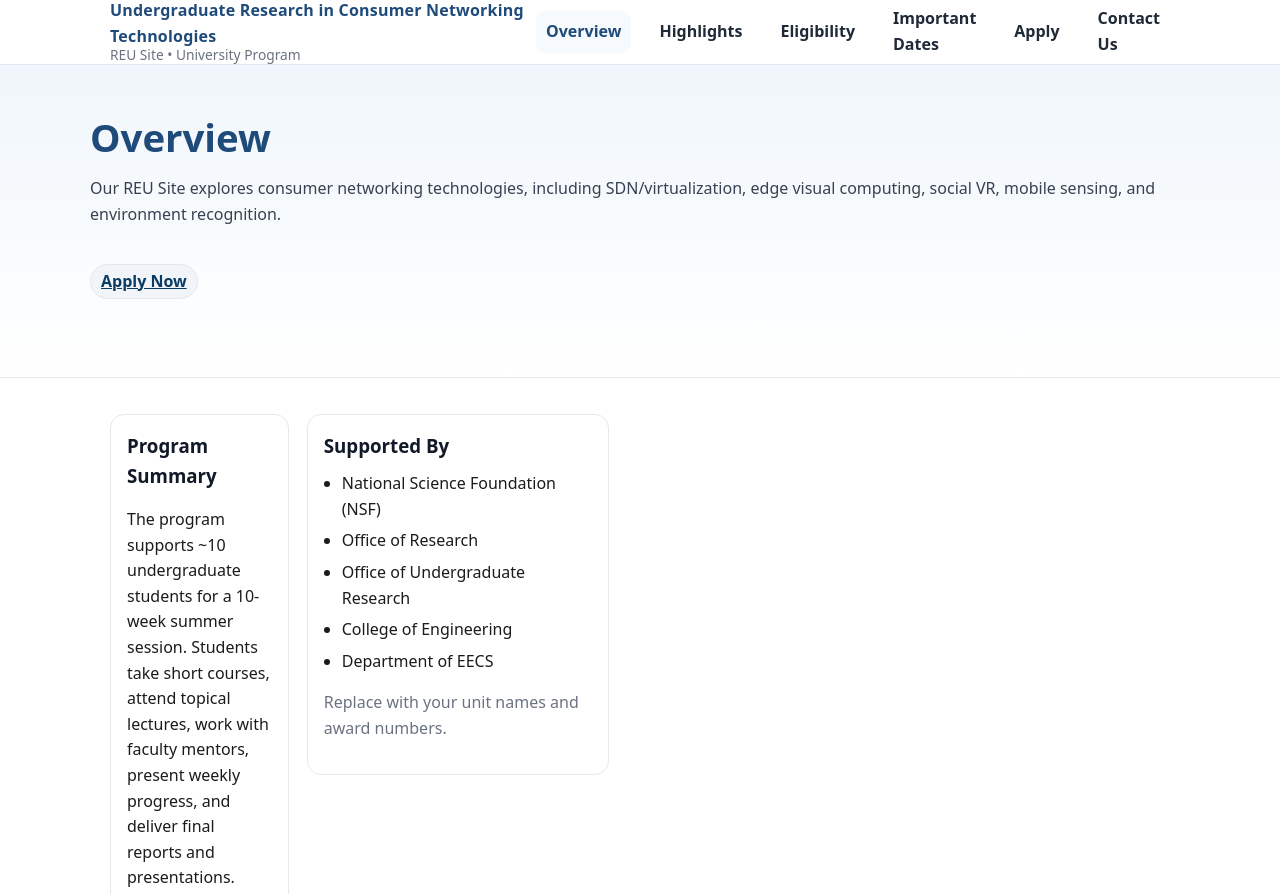
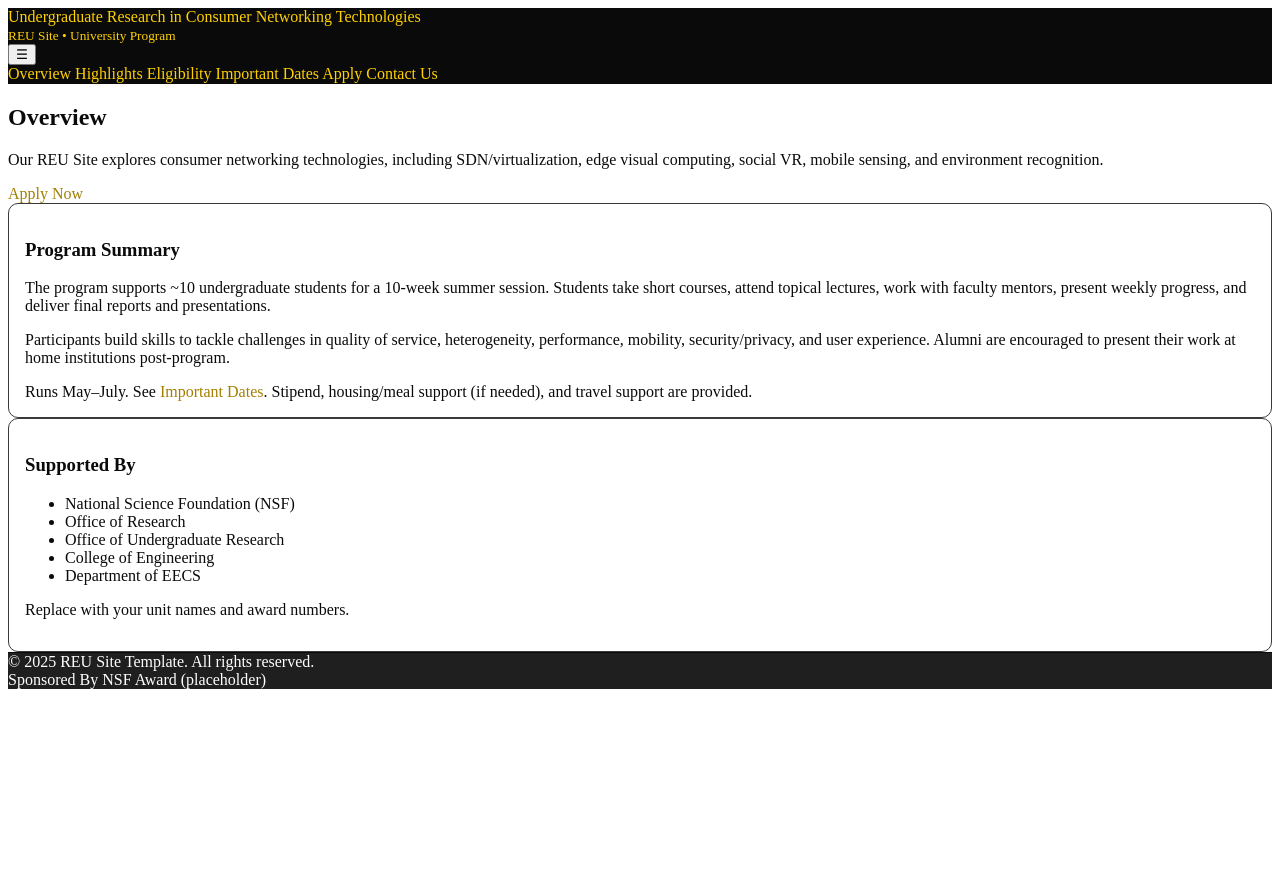
Before and after one commit to mitra001/ires-site, a plain HTML site: page index.html in a window 1280 px wide. Shown: the top 894 px of the page. After the commit the page ends 800 px from the top, so only its background shows below. Drawn offline with Linux system fonts and the light colour scheme.

Commit message:
Update style.css

```diff
--- a/assets/css/style.css
+++ b/assets/css/style.css
@@ -1,96 +1,119 @@
-:root{
-  --brand: #1f4b7a;        /* deep blue */
-  --brand-2:#0b6fa4;       /* accent blue */
-  --text:#1b1b1b;
-  --muted:#6b7280;
-  --bg:#ffffff;
-  --bg-alt:#f7fafc;
-  --card:#ffffff;
-  --border:#e5e7eb;
-  --radius:14px;
-  --maxw: 1100px;
+/* Theme: Yellow & Black */
+:root {
+  /* Core brand colors */
+  --yellow: #FFD100;        /* Primary accent */
+  --yellow-600: #E6BC00;    /* Hover/active yellow */
+  --yellow-050: #FFF7CC;    /* Soft yellow background */
+
+  --black: #0A0A0A;         /* Near-black for text/backgrounds */
+  --gray-800: #1F1F1F;      /* Dark surfaces */
+  --gray-600: #3A3A3A;      /* Borders / muted text */
+  --white: #FFFFFF;
+
+  /* Text colors */
+  --text: var(--black);
+  --text-inverse: var(--white);
+  --muted: #5A5A5A;
+
+  /* Components */
+  --link: #A37F00;          /* Yellow-friendly link color */
+  --link-hover: var(--yellow-600);
+  --border: var(--gray-600);
+  --focus: #005BBB;         /* Accessible focus ring (high contrast) */
 }
 
-*{box-sizing:border-box}
-html,body{margin:0;padding:0}
-body{
-  font-family: system-ui, -apple-system, "Segoe UI", Roboto, "Helvetica Neue", Arial, "Noto Sans", "Liberation Sans", sans-serif;
-  color:var(--text); background:var(--bg); line-height:1.6;
+/* Global reset */
+html, body {
+  background: var(--white);
+  color: var(--text);
 }
 
-/* Layout */
-.container{max-width:var(--maxw); margin:0 auto; padding:0 20px}
-.header{
-  position:sticky; top:0; z-index:50; background:var(--bg);
-  border-bottom:1px solid var(--border);
+/* Links */
+a {
+  color: var(--link);
+  text-decoration: none;
 }
-.navbar{display:flex; align-items:center; justify-content:space-between; height:64px;}
-.brand{display:flex; align-items:center; gap:10px; text-decoration:none; color:var(--brand)}
-.brand__title{font-weight:700; letter-spacing:.2px}
-.brand__subtitle{display:block; font-size:.86rem; color:var(--muted); margin-top:-6px}
-
-.nav{
-  display:flex; gap:18px; align-items:center; font-weight:600;
+a:hover, a:focus {
+  color: var(--link-hover);
+  text-decoration: underline;
+  outline: none;
 }
-.nav a{
-  text-decoration:none; color:#1f2937; padding:8px 10px; border-radius:10px;
-}
-.nav a.active, .nav a:hover{background:var(--bg-alt); color:var(--brand)}
-
-.nav-toggle{display:none; background:transparent; border:0; font-size:1.3rem}
-
-.hero{
-  background:linear-gradient(180deg, #f0f6fb 0%, #fff 100%);
-  border-bottom:1px solid var(--border);
-}
-.hero .wrap{padding:42px 0}
-.hero h1{
-  font-size:clamp(1.6rem, 2.3vw + 1.2rem, 2.4rem);
-  color:var(--brand); margin:0 0 8px 0;
-}
-.hero p{color:#374151; margin:0}
-
-.section{padding:36px 0}
-.grid{
-  display:grid; gap:18px;
-  grid-template-columns: repeat(12, 1fr);
-}
-.col-12{grid-column: span 12}
-.col-6{grid-column: span 6}
-.col-4{grid-column: span 4}
-
-.card{
-  background:var(--card); border:1px solid var(--border);
-  border-radius:var(--radius); padding:16px;
-}
-.card h3{margin:0 0 8px 0; color:#111827}
-.muted{color:var(--muted)}
-
-.callout{
-  background:#eef6fd; border:1px solid #d7e7f7; color:#0f3b63;
-  border-radius:var(--radius); padding:14px 16px; font-weight:600;
+a:focus-visible {
+  outline: 3px solid var(--focus);
+  outline-offset: 2px;
 }
 
-.list{
-  margin:10px 0 0 0; padding-left:18px;
-}
-.list li{margin:6px 0}
-
-.footer{
-  border-top:1px solid var(--border); background:var(--bg-alt);
-  padding:18px 0; color:var(--muted); font-size:.95rem;
+/* Headings */
+h1, h2, h3 {
+  color: var(--black);
 }
 
-.badge{
-  display:inline-block; padding:4px 10px; border-radius:999px;
-  background:#f1f5f9; color:#0b3b62; border:1px solid var(--border); font-weight:600;
+/* Buttons */
+.btn {
+  display: inline-block;
+  padding: 0.6rem 1rem;
+  border-radius: 6px;
+  border: 1px solid var(--black);
+  font-weight: 600;
+  background: var(--yellow);
+  color: var(--black);
+}
+.btn:hover { background: var(--yellow-600); }
+.btn--inverse {
+  background: var(--black);
+  color: var(--text-inverse);
+  border-color: var(--black);
+}
+.btn--inverse:hover { filter: brightness(1.05); }
+
+/* Navigation bar */
+.navbar {
+  background: var(--black);
+  color: var(--text-inverse);
+  border-bottom: 1px solid var(--black);
+}
+.navbar a { color: var(--yellow); }
+.navbar a:hover { color: var(--white); }
+
+/* Sections / cards */
+.section--highlight {
+  background: var(--yellow-050);
+  border-top: 1px solid var(--border);
+  border-bottom: 1px solid var(--border);
+}
+.card {
+  background: var(--white);
+  border: 1px solid var(--border);
+  border-radius: 10px;
+  padding: 1rem;
+}
+.card--accent {
+  border-color: var(--black);
+  box-shadow: 0 0.35rem 1rem rgba(0,0,0,0.10);
 }
 
-@media (max-width: 900px){
-  .grid{grid-template-columns: repeat(6, 1fr)}
-  .col-6{grid-column:span 6}
-  .col-4{grid-column:span 6}
-  .nav{display:none}
-  .nav.show{display:flex; flex-direction:column; align-items:flex-start; padding:10px 0}
-  .nav-toggle{display:inline-block}
+/* Footer */
+.footer {
+  background: var(--gray-800);
+  color: var(--text-inverse);
+  border-top: 1px solid var(--black);
 }
+.footer a { color: var(--yellow); }
+.footer a:hover { color: var(--white); }
+
+/* Forms (Contact page) */
+input, select, textarea {
+  border: 1px solid var(--border);
+  border-radius: 6px;
+  padding: 0.6rem;
+}
+input:focus, select:focus, textarea:focus {
+  outline: 3px solid var(--focus);
+  border-color: var(--black);
+}
+
+/* Utility helpers */
+.bg-black { background: var(--black); color: var(--text-inverse); }
+.bg-yellow { background: var(--yellow); color: var(--black); }
+.text-yellow { color: var(--yellow); }
+.border-black { border-color: var(--black) !important; }
```
